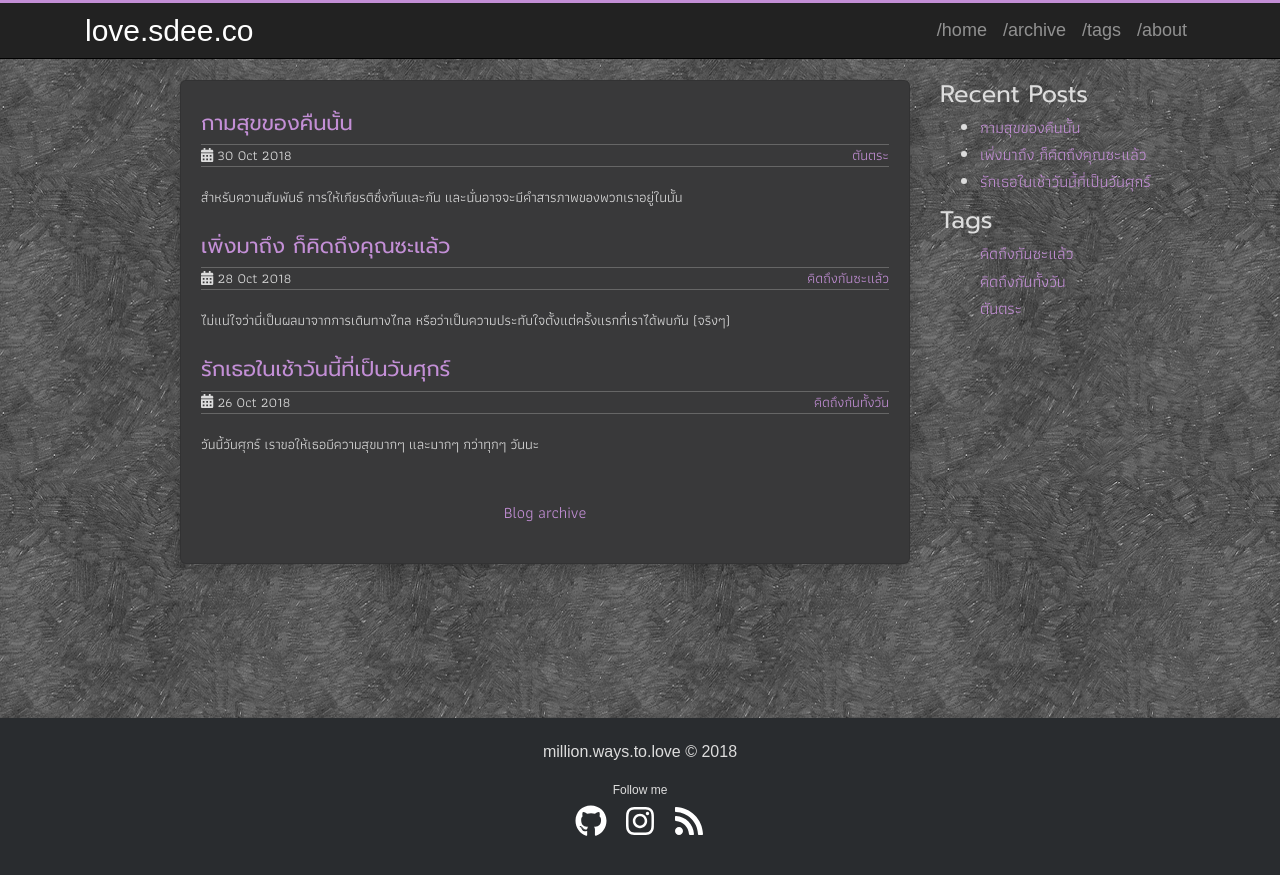
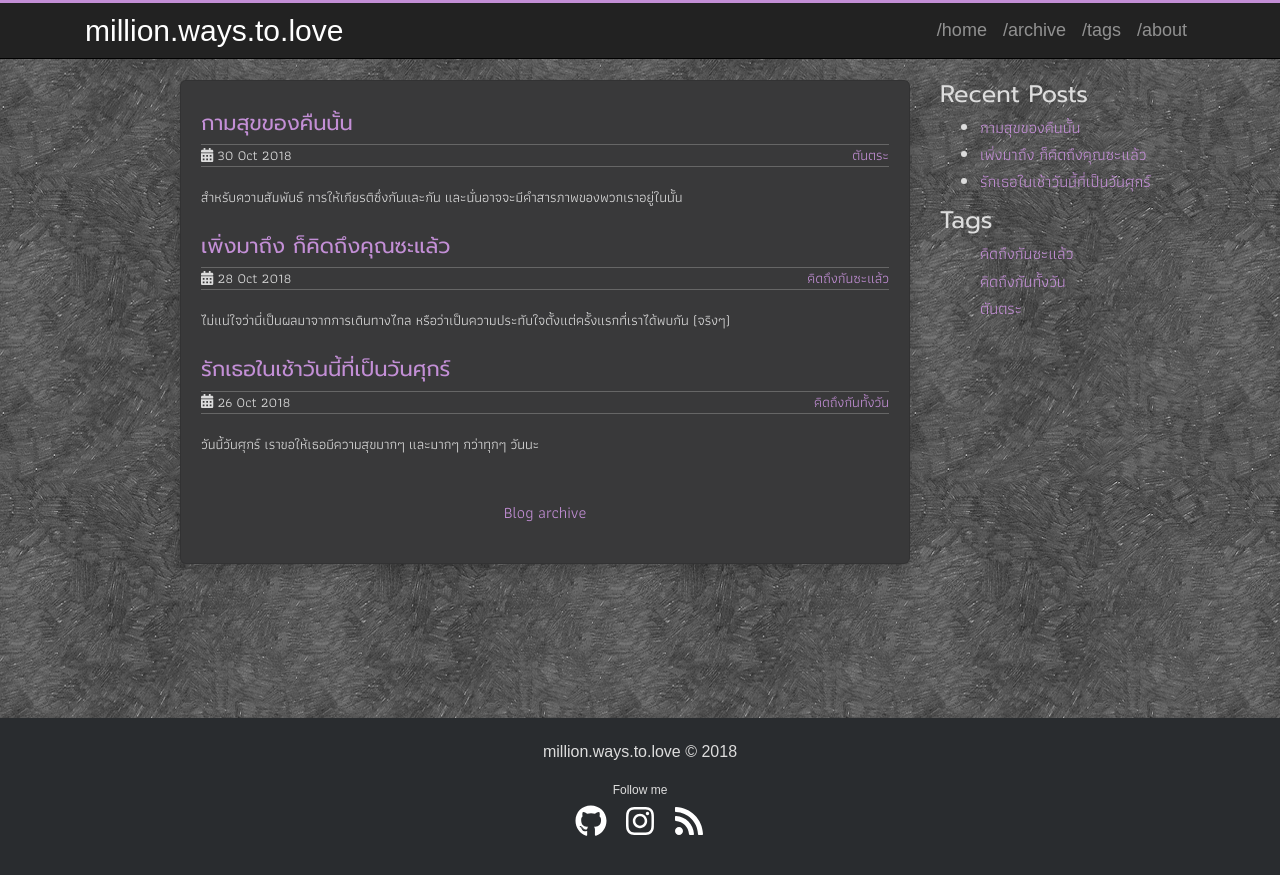
Before and after one commit to sdeehub/love, a Jekyll site: the page built from index.html, in a window 1280 px wide. Shown: the top 875 px of the page. Built offline with Jekyll 4.4.1, drawn with Linux system fonts in a browser that asks for light colours.

Commit message:
revert title

```diff
--- a/_config.yml
+++ b/_config.yml
@@ -1,6 +1,6 @@
 # Jekyll configuration
 
-name: love.sdee.co
+name: million.ways.to.love
 description: A million ways to love stories.
 
 # Url is currently only used only for the RSS feed in feed.xml
```
